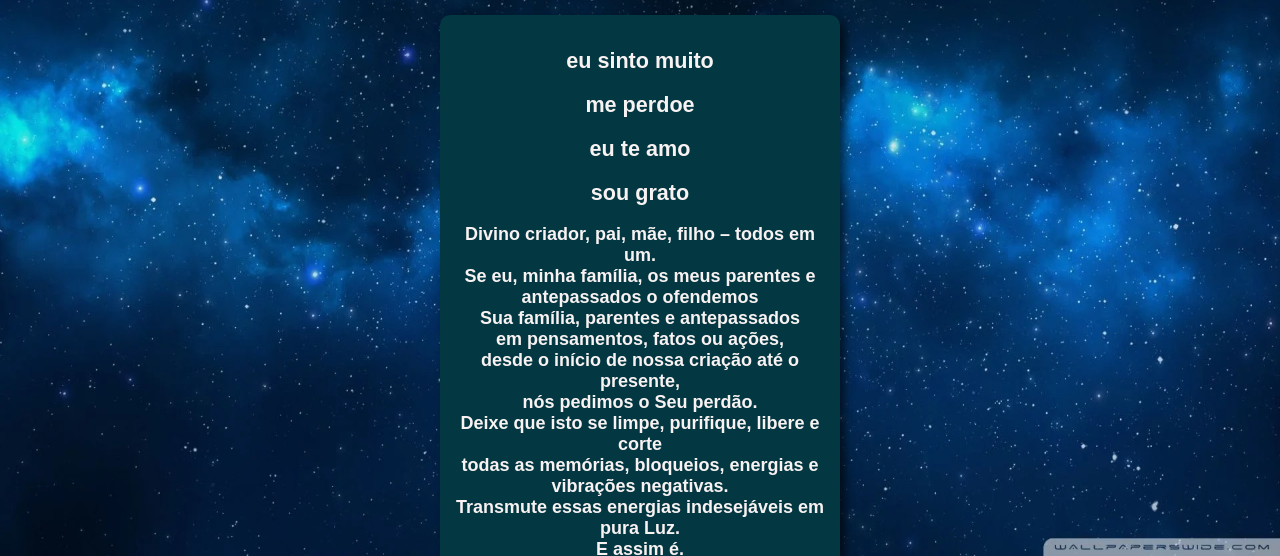
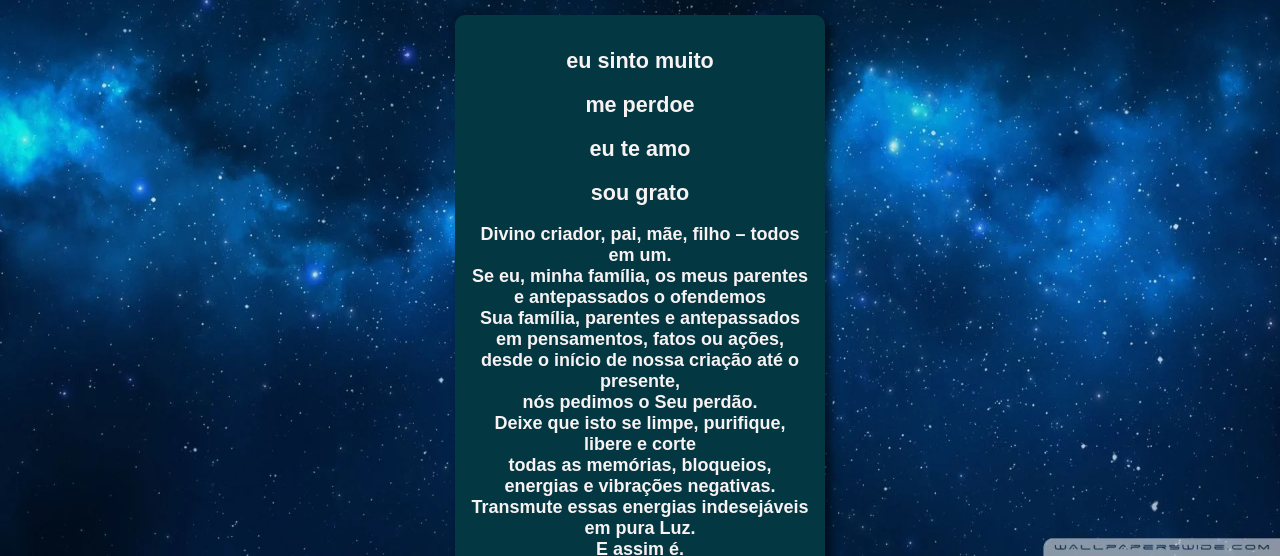
Before and after one commit to selmargoulart08/hoponopono, a plain HTML site: page index.html in a window 1280 px wide. Shown: the part 244-800 px from the top of the page. Drawn offline with Linux system fonts and the light colour scheme.

Commit message:
Update estilo.css

```diff
--- a/estilo.css
+++ b/estilo.css
@@ -23,7 +23,7 @@ section {
     font: bold 18px Arial;
     border-radius: 10px;
     padding: 15px;
-    width: 370px;
+    width: 340px;
     margin: auto;
     box-shadow: 5px 5px 10px rgba(0, 0, 0, 0.61);
 
```
